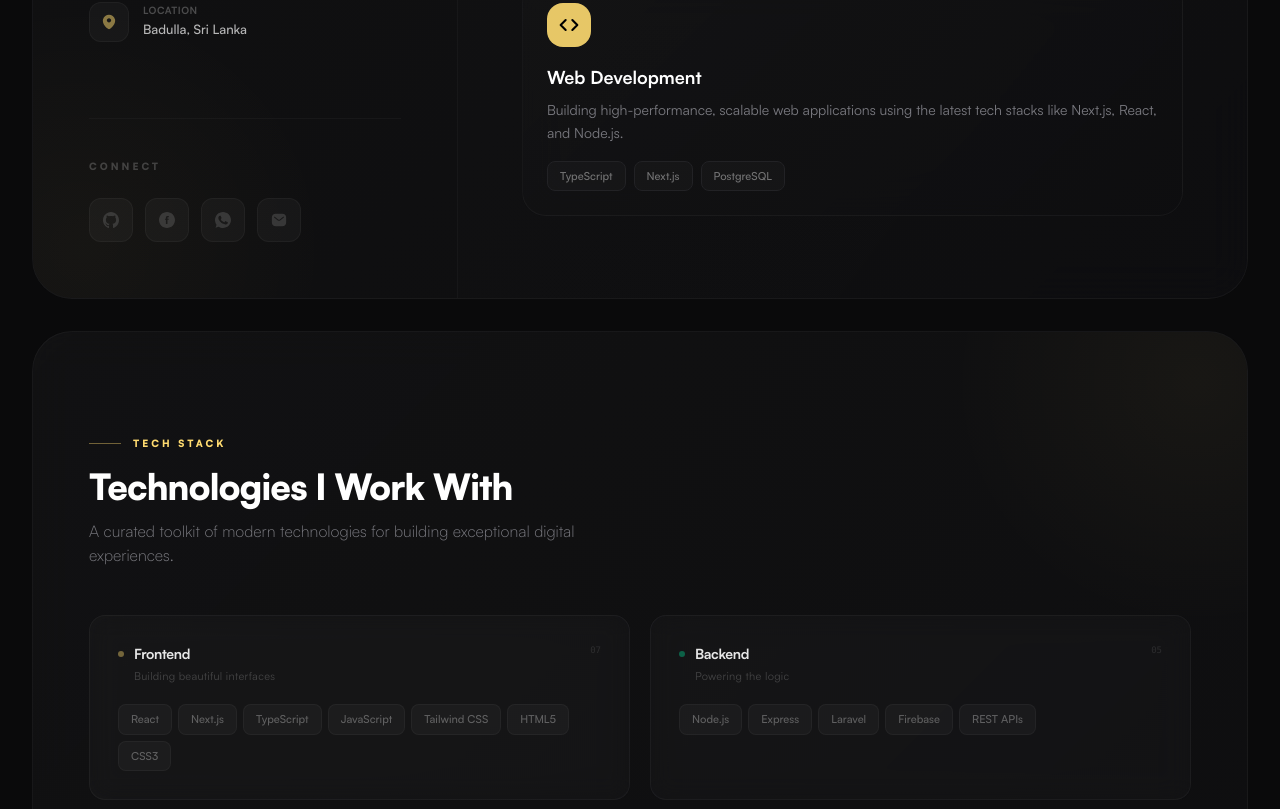
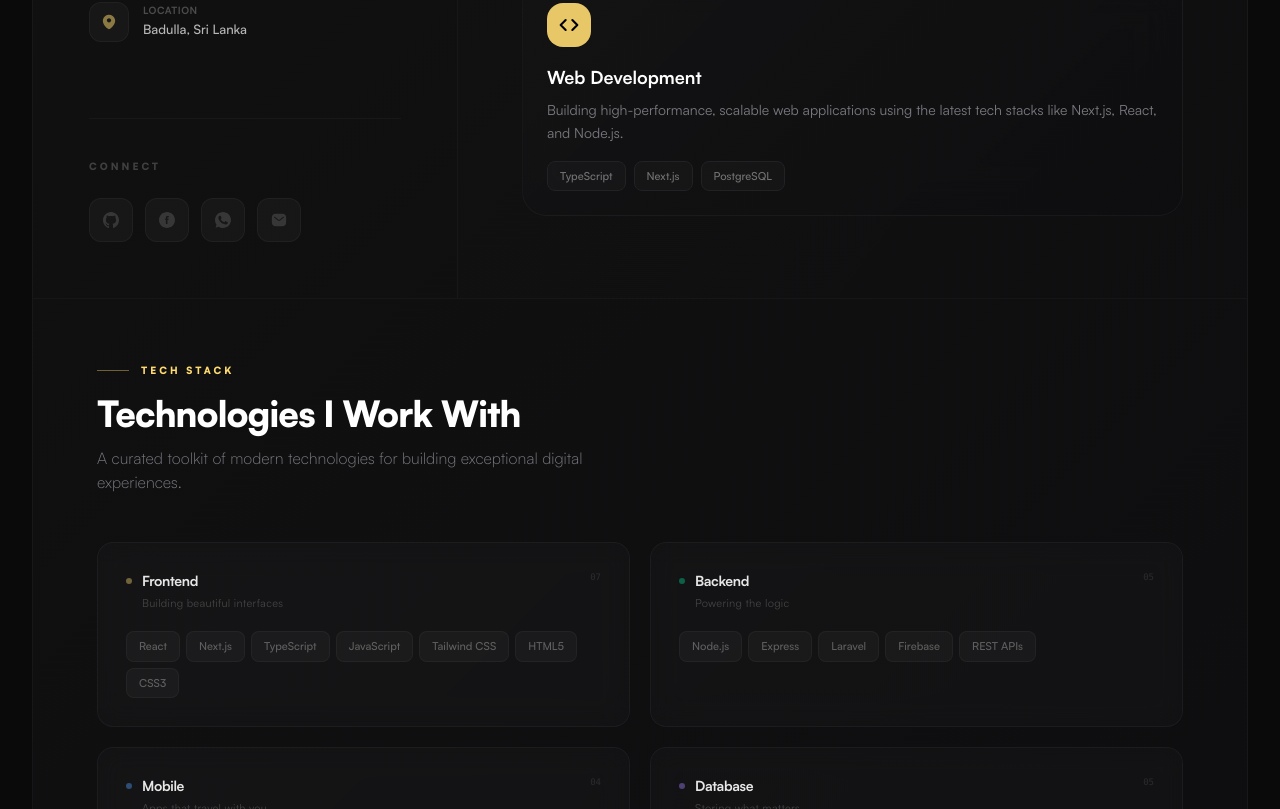
Before and after one commit to moshika38/Portfolio, a Next.js app: page / in a window 1280 px wide. Shown: the part 871-1680 px from the top of the page. Built offline with nearby package versions, Linux system fonts and the light colour scheme.

Commit message:
update home screen

```diff
--- a/app/home/page.tsx
+++ b/app/home/page.tsx
@@ -127,7 +127,7 @@ function HomePage() {
   };
 
   return (
-    <div className="space-y-6 lg:space-y-8 pb-8">
+    <div className="pb-8">
       {/* ============================================ */}
       {/* HERO SECTION */}
       {/* ============================================ */}
@@ -507,19 +507,13 @@ function HomePage() {
             </motion.div>
           </div>
         </div>
-      </motion.div>
 
-      {/* ============================================ */}
-      {/* TECH STACK SECTION */}
-      {/* ============================================ */}
-      <motion.div
-        initial={{ opacity: 0, y: 20 }}
-        animate={{ opacity: 1, y: 0 }}
-        transition={{ duration: 0.6, delay: 0.3, ease: [0.16, 1, 0.3, 1] }}
-        className="card-premium rounded-3xl lg:rounded-[2.5rem] overflow-hidden relative p-8 sm:p-12 lg:p-14"
-      >
-        <div className="glow-top-right" />
-        <TechStack />
+        {/* ============================================ */}
+        {/* TECH STACK SECTION */}
+        {/* ============================================ */}
+        <div className="border-t border-white/[0.03] p-8 sm:p-12 lg:p-16 relative z-10">
+          <TechStack />
+        </div>
       </motion.div>
     </div>
   );
--- a/components/techStack.tsx
+++ b/components/techStack.tsx
@@ -127,7 +127,7 @@ const cardVariants = {
 
 function TechStack() {
   return (
-    <section className="section-spacing" aria-label="Technology Stack">
+    <section aria-label="Technology Stack">
       <motion.div
         initial="hidden"
         whileInView="visible"
```
